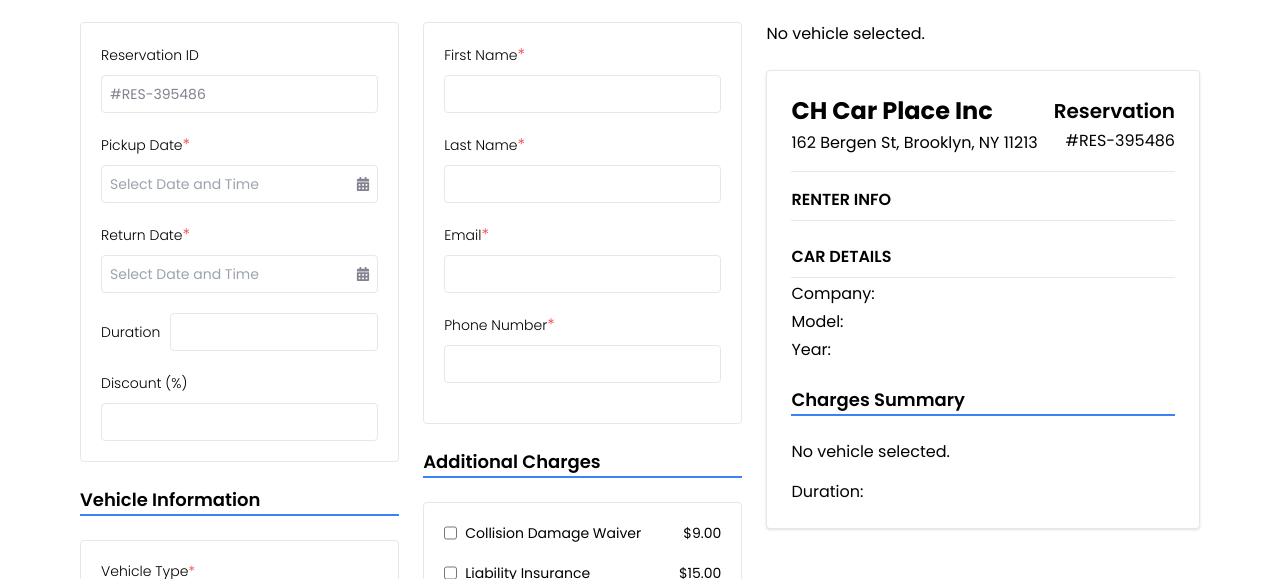
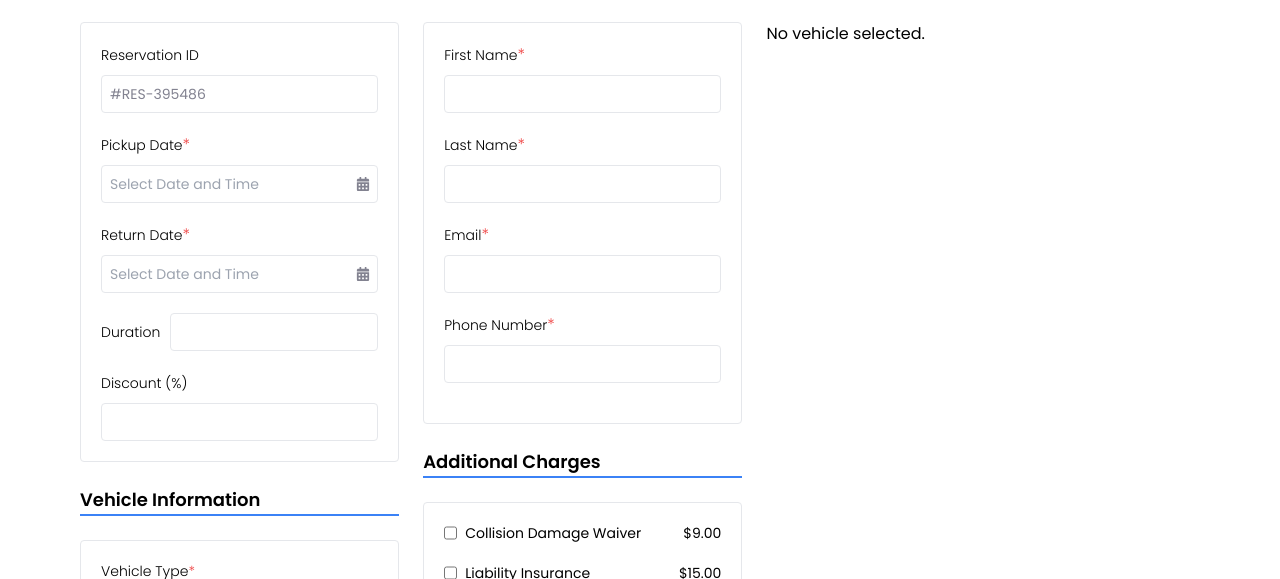
Before and after one commit to developerabdulmamun/nyntax-task, a Next.js app: page / in a window 1280 px wide. Shown: the part 148-727 px from the top of the page. Built offline with nearby package versions, Linux system fonts and the light colour scheme; no server answers.

Commit message:
Add invoice print option

```diff
--- a/components/Invoice.jsx
+++ b/components/Invoice.jsx
@@ -1,4 +1,4 @@
-import React, { useRef } from "react";
+import React from "react";
 import ChargesSummary from "./ChargesSummary";
 
 const Invoice = ({
@@ -9,14 +9,8 @@
   discount,
   reservationId,
 }) => {
-  const invoiceRef = useRef();
-
   return (
-    <div>
-      <div
-        ref={invoiceRef}
-        className="max-w-4xl mx-auto bg-white p-6 border rounded shadow"
-      >
+    <div className="max-w-4xl mx-auto bg-white p-6 border rounded shadow">
       <div className="flex justify-between items-center border-b pb-4 mb-4">
         <div>
           <h1 className="text-2xl font-bold">CH Car Place Inc</h1>
@@ -50,8 +44,8 @@
         additionalCharges={additionalCharges}
         discount={discount}
       />
+
       <p className="mt-4">Duration: {duration}</p>
-      </div>
     </div>
   );
 };
--- a/components/ReservationDetails.jsx
+++ b/components/ReservationDetails.jsx
@@ -75,6 +75,7 @@
         <input
           type="text"
           value={reservationId}
+          readOnly
           className="border rounded w-full mt-2 mb-5 p-2 text-sm text-[#828290]"
         />
 
--- a/components/ReservationForm.jsx
+++ b/components/ReservationForm.jsx
@@ -1,25 +1,22 @@
 "use client";
 
+import React, { useEffect, useRef, useState } from "react";
 import AdditionalCharges from "@/components/AdditionalCharges";
 import ChargesSummary from "@/components/ChargesSummary";
 import CustomerInfo from "@/components/CustomerInfo";
 import ReservationDetails from "@/components/ReservationDetails";
 import VehicleInfo from "@/components/VehicleInfo";
-import { useEffect, useRef, useState } from "react";
 import Invoice from "./Invoice";
-import { useReactToPrint } from "react-to-print";
+import jsPDF from "jspdf";
 import html2canvas from "html2canvas";
-import jsPDF from "jspdf";
 
 const ReservationForm = () => {
   const [pickupDate, setPickupDate] = useState(null);
   const [returnDate, setReturnDate] = useState(null);
   const [duration, setDuration] = useState("");
   const [reservationId, setReservationId] = useState("");
-
   const [selectedType, setSelectedType] = useState("");
   const [selectedVehicle, setSelectedVehicle] = useState("");
-
   const [additionalCharges, setAdditionalCharges] = useState(null);
   const [discount, setDiscount] = useState(0);
   const [customerInfo, setCustomerInfo] = useState({
@@ -29,7 +26,6 @@
     phone: "",
   });
   const [showInvoice, setShowInvoice] = useState(false);
-  const invoiceRef = useRef();
 
   useEffect(() => {
     generateReservationId();
@@ -56,17 +52,9 @@
     return `${customerInfo.firstName} ${customerInfo.lastName}`;
   };
 
-  const handlePrintOrDownload = () => {
-    const input = invoiceRef.current;
-
-    html2canvas(input).then((canvas) => {
-      const imgData = canvas.toDataURL("image/png");
-      const pdf = new jsPDF();
-      const imgWidth = 208;
-      const imgHeight = (canvas.height * imgWidth) / canvas.width;
-      pdf.addImage(imgData, "PNG", 0, 0, imgWidth, imgHeight);
-      pdf.save("invoice.pdf");
-    });
+  const handlePrint = () => {
+    setShowInvoice(true);
+    window.print();
   };
 
   return (
@@ -75,7 +63,7 @@
         <div className="flex justify-between items-center mb-6">
           <h1 className="font-bold text-2xl">Reservation</h1>
           <button
-            onClick={handlePrintOrDownload}
+            onClick={handlePrint}
             className="bg-blue-600 px-6 py-3 rounded text-white font-semibold text-sm hover:bg-blue-800"
           >
             Print / Download
@@ -121,9 +109,8 @@
               discount={discount}
             />
 
+            {showInvoice && (
               <Invoice
-              ref={invoiceRef}
-              fullName={getFullName()}
                 customerInfo={customerInfo}
                 duration={duration}
                 selectedVehicle={selectedVehicle}
@@ -131,6 +118,7 @@
                 discount={discount}
                 reservationId={reservationId}
               />
+            )}
           </div>
         </div>
       </div>
```
Lines whose indentation alone changed are shown as unchanged.
